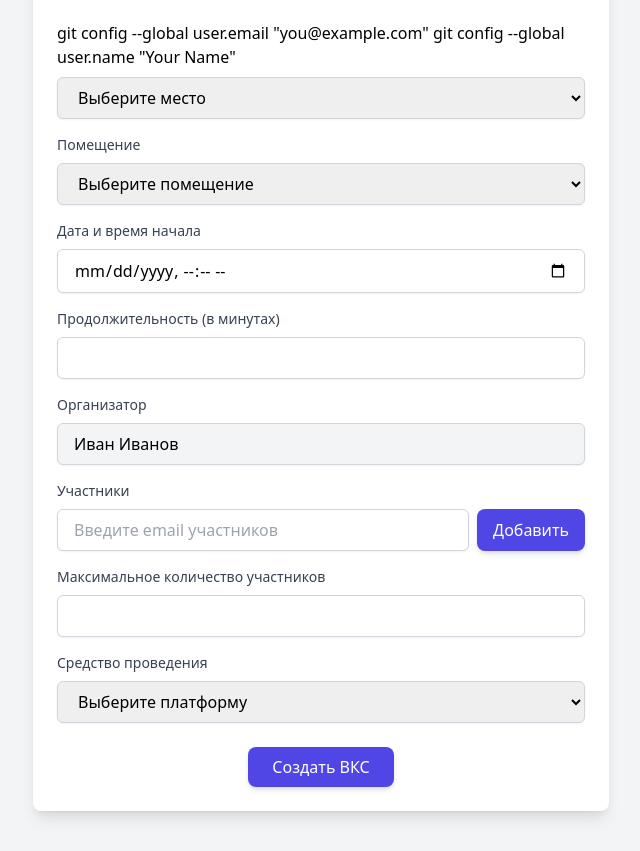
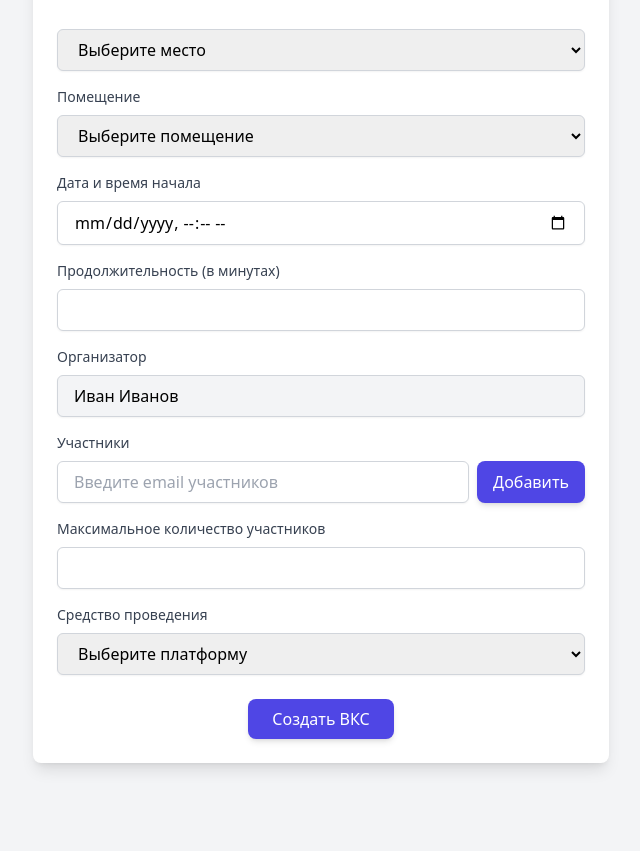
Before and after one commit to yasonofriychuk/vcc-tg-bot, a website: page bot/static/vcc-create.html in a window 1280 px wide. Shown: the part 99-950 px from the top of the page, without its empty margins (319-959 px from the left). After the commit the page ends 902 px from the top, so only its background shows below. Drawn offline with nearby package versions, Linux system fonts and the light colour scheme.

Commit message:
[frontend] fix vcc-creat.htmle

```diff
--- a/bot/static/vcc-create.html
+++ b/bot/static/vcc-create.html
@@ -44,8 +44,7 @@
 
         <form action="#" method="POST">
             <!-- Название ВКС -->
-            <div class="mb-4">git config --global user.email "you@example.com"
-                git config --global user.name "Your Name"
+            <div class="mb-4">
                 <select id="location" name="location"
                     class="mt-2 w-full px-4 py-2 border border-gray-300 rounded-md shadow-sm focus:ring-indigo-500 focus:border-indigo-500">
                     <option value="">Выберите место</option>
```
